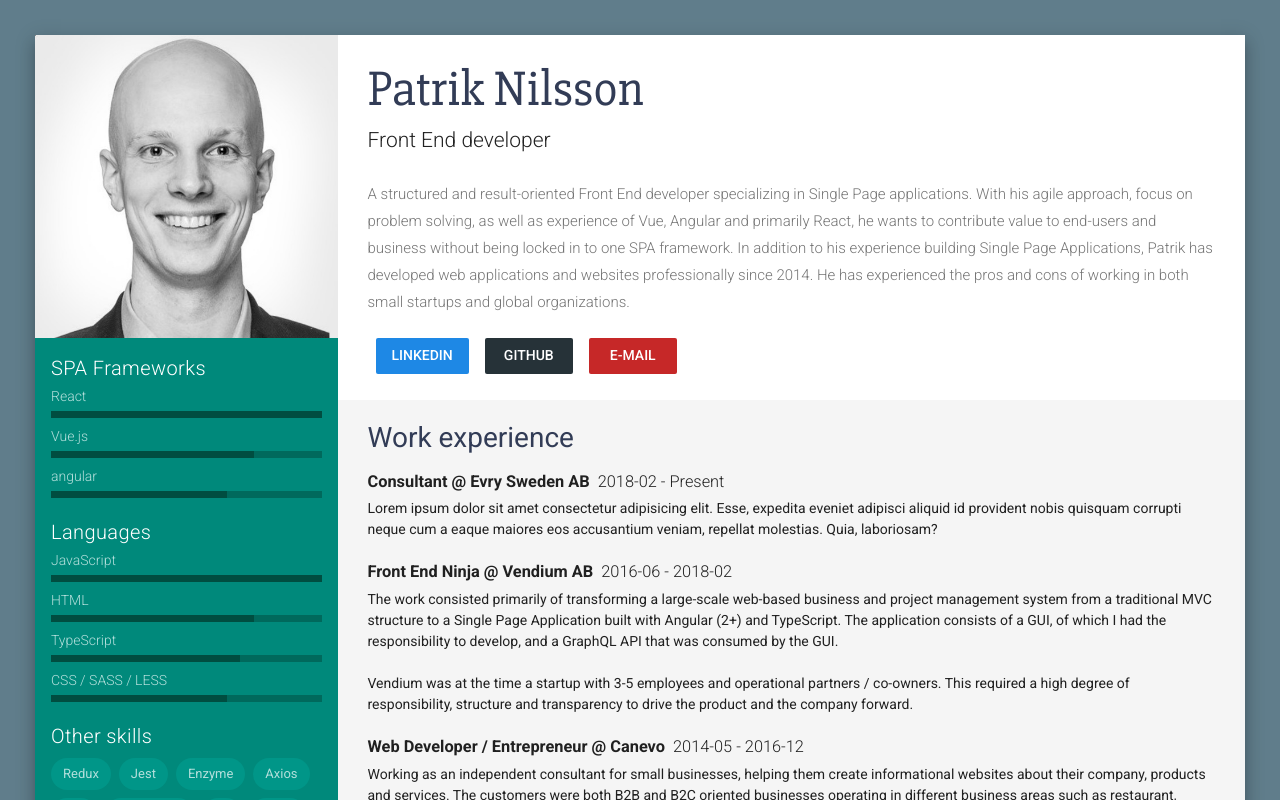
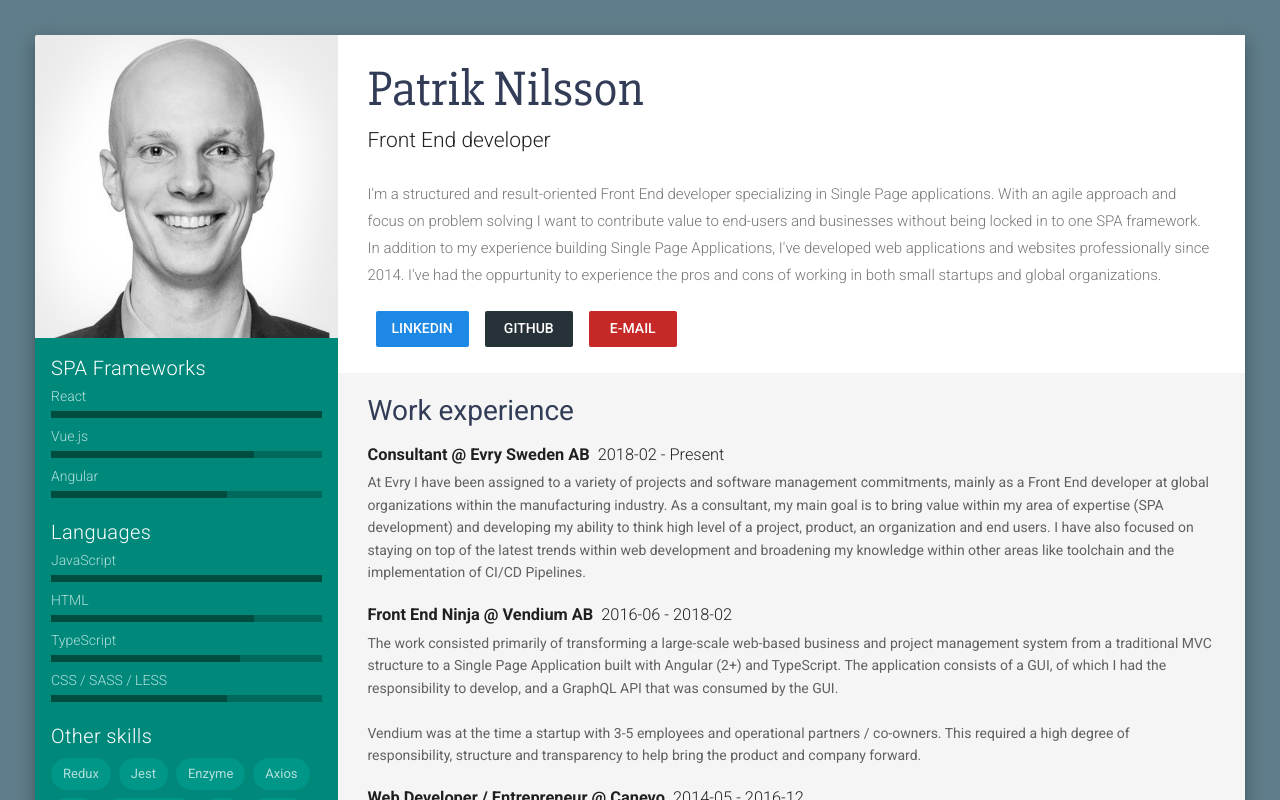
Before and after one commit to patriknil90/vue-resume, a Vue app: page / in a window 1280 px wide. Shown: the top 800 px of the page. Built offline with nearby package versions, Linux system fonts and the light colour scheme.

Commit message:
Rewrite paragraphs to first persion

```diff
--- a/src/App.vue
+++ b/src/App.vue
@@ -101,4 +101,16 @@ export default {
     display: inline-block;
   }
 
+  .milestone-section {
+    margin-bottom: 20px;
+    &:last-child {
+      margin-bottom: 0;
+    }
+  }
+
+  .section-presentation {
+    line-height: 1.6;
+    color: #616161;
+  }
+
 </style>
--- a/src/components/Presentation.vue
+++ b/src/components/Presentation.vue
@@ -6,14 +6,14 @@
 
 <script>
 export default {
-    data() {
-        return {
-            presentation: `A structured and result-oriented Front End developer specializing in Single Page applications.
-            With his agile approach, focus on problem solving, as well as experience of Vue, Angular and primarily React, he wants to contribute value to end-users and business without being locked in to one SPA framework.
-            In addition to his experience building Single Page Applications, Patrik has developed web applications and websites professionally since 2014.
-            He has experienced the pros and cons of working in both small startups and global organizations.`
-        }
+  data() {
+    return {
+      presentation: `I'm a structured and result-oriented Front End developer specializing in Single Page applications.
+          With an agile approach and focus on problem solving I want to contribute value to end-users and businesses without being locked in to one SPA framework.
+          In addition to my experience building Single Page Applications, I've developed web applications and websites professionally since 2014.
+          I've had the oppurtunity to experience the pros and cons of working in both small startups and global organizations.`
     }
+  }
 }
 </script>
 
--- a/src/components/Skills.vue
+++ b/src/components/Skills.vue
@@ -55,7 +55,7 @@ export default {
               value: 75,
             },
             {
-              name: 'angular',
+              name: 'Angular',
               value: 65,
             },
           ]
@@ -83,7 +83,7 @@ export default {
         },
       ],
       uncategorizedSkills: ['Redux', 'Jest', 'Enzyme', 'Axios', 'Jira', 'Confluence', 'Git', 'Gerrit',
-      'Azure Devops', 'Scrum', 'SAFe', 'Test Driven Development', 'CI/CD']
+        'Azure Devops', 'Scrum', 'SAFe', 'Test Driven Development', 'CI/CD']
     }
   }
 }
--- a/src/components/experience/ExperienceContainer.vue
+++ b/src/components/experience/ExperienceContainer.vue
@@ -7,14 +7,14 @@
       <div
         v-for="experience in experiences"
         :key="experience.workTitle+experience.employer"
-        class="experience-section"
+        class="milestone-section"
       >
         <h3 class="section-subtitle mb-1">
           <span class="mr-2">{{ experience.workTitle }} @ {{ experience.employer }}</span>
           <span class="period-in-title font-weight-light">{{ experience.from }} - {{ experience.to }}</span>
         </h3>
         <p
-          class="experience-presentation"
+          class="section-presentation"
           v-html="experience.presentation"
         />
       </div>
@@ -32,14 +32,14 @@ export default {
           employer: 'Evry Sweden AB',
           from: '2018-02',
           to: 'Present',
-                    presentation: 'Lorem ipsum dolor sit amet consectetur adipisicing elit. Esse, expedita eveniet adipisci aliquid id provident nobis quisquam corrupti neque cum a eaque maiores eos accusantium veniam, repellat molestias. Quia, laboriosam?'
+          presentation: 'At Evry I have been assigned to a variety of projects and software management commitments, mainly as a Front End developer at global organizations within the manufacturing industry. As a consultant, my main goal is to bring value within my area of expertise (SPA development) and developing my ability to think high level of a project, product, an organization and end users. I have also focused on staying on top of the latest trends within web development and broadening my knowledge within other areas like toolchain and the implementation of CI/CD Pipelines.'
         },
         {
           workTitle: 'Front End Ninja',
           employer: 'Vendium AB',
           from: '2016-06',
           to: '2018-02',
-                    presentation: 'The work consisted primarily of transforming a large-scale web-based business and project management system from a traditional MVC structure to a Single Page Application built with Angular (2+) and TypeScript. The application consists of a GUI, of which I had the responsibility to develop, and a GraphQL API that was consumed by the GUI.<br><br>Vendium was at the time a startup with 3-5 employees and operational partners / co-owners. This required a high degree of responsibility, structure and transparency to drive the product and the company forward.'
+          presentation: 'The work consisted primarily of transforming a large-scale web-based business and project management system from a traditional MVC structure to a Single Page Application built with Angular (2+) and TypeScript. The application consists of a GUI, of which I had the responsibility to develop, and a GraphQL API that was consumed by the GUI.<br><br>Vendium was at the time a startup with 3-5 employees and operational partners / co-owners. This required a high degree of responsibility, structure and transparency to help bring the product and company forward.'
         },
         {
           workTitle: 'Web Developer / Entrepreneur',
@@ -53,13 +53,3 @@ export default {
   }
 }
 </script>
-
-<style lang="scss">
-    .experience-section {
-        margin-bottom: 20px;
-        &:last-child {
-            margin-bottom: 0;
-        }
-    }
-
-</style>
```
Lines whose indentation alone changed are shown as unchanged.
